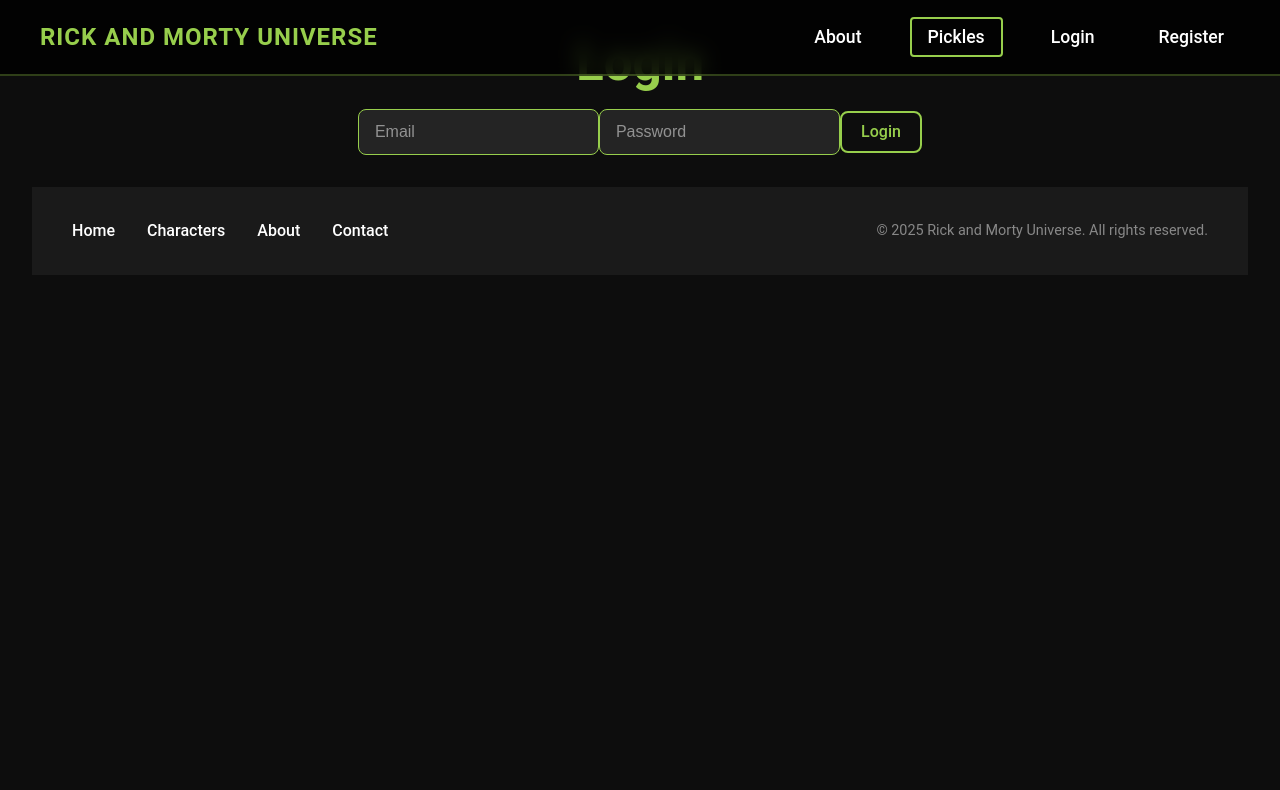
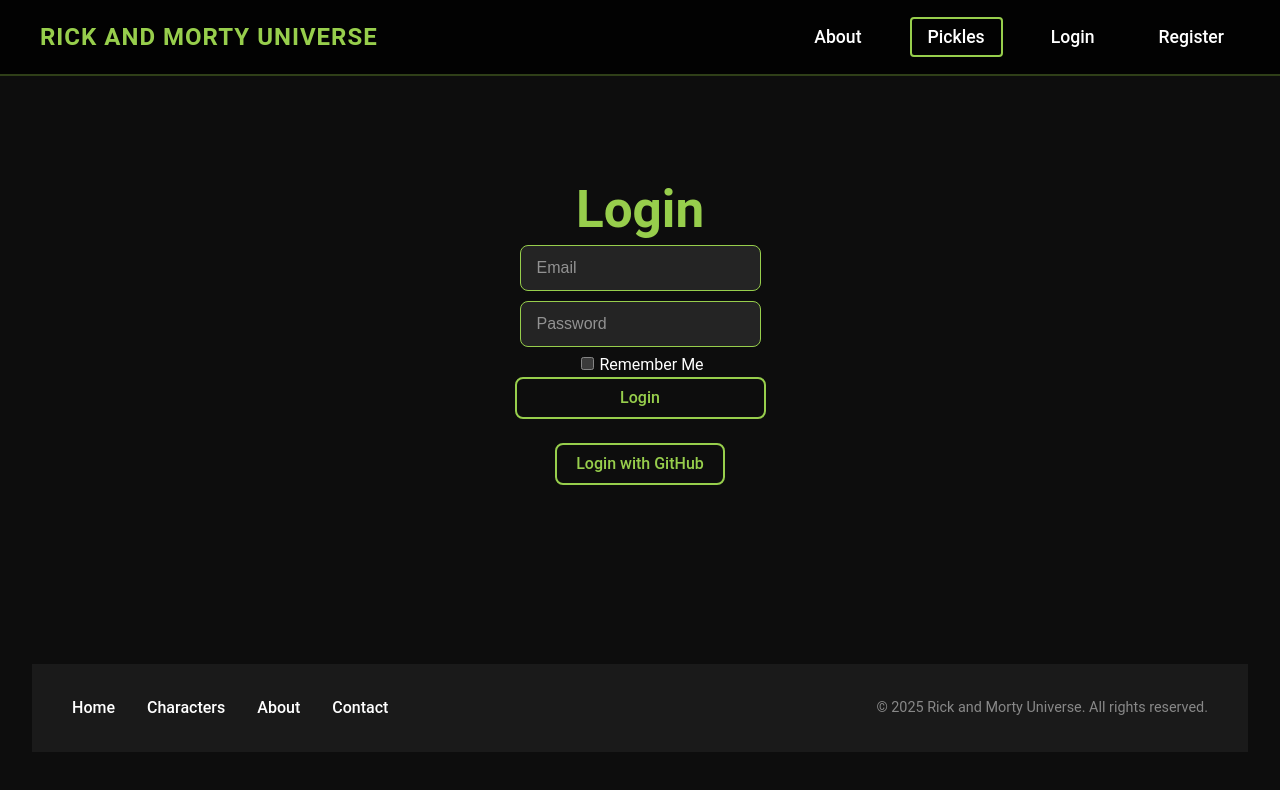
Before and after one commit to Rickverse-API-company/rick-and-morty-universe, a React (Vite) app: page /Login in a window 1280 px wide. Shown: the top 790 px of the page. Built offline with nearby package versions, Linux system fonts and the light colour scheme; no server answers.

Commit message:
add Login and register with github

```diff
--- /dev/null
+++ b/src/components/GitHubLogin.jsx
@@ -0,0 +1,28 @@
+import React from 'react';
+import { GithubAuthProvider, signInWithPopup } from 'firebase/auth';
+import { auth } from '../config/FirebaseConfig';
+import { useNavigate } from 'react-router-dom';
+
+const GitHubLogin = () => {
+    const navigate = useNavigate();
+
+    const handleGitHubLogin = () => {
+        const provider = new GithubAuthProvider();
+        signInWithPopup(auth, provider)
+            .then((result) => {
+                console.log('GitHub User:', result.user);
+                navigate('/');
+            })
+            .catch((error) => {
+                console.error('Error with GitHub login:', error);
+            });
+    };
+
+    return (
+        <button onClick={handleGitHubLogin}>
+            Login with GitHub
+        </button>
+    );
+};
+
+export default GitHubLogin;
--- a/src/components/Login.jsx
+++ b/src/components/Login.jsx
@@ -1,17 +1,28 @@
 import React, { useState } from 'react';
-import { signInWithEmailAndPassword } from 'firebase/auth';
+import {
+    signInWithEmailAndPassword,
+    setPersistence,
+    browserLocalPersistence,
+    browserSessionPersistence
+} from 'firebase/auth';
 import { auth } from '../config/FirebaseConfig';
 import { useNavigate } from 'react-router-dom';
+import GitHubLogin from './GitHubLogin';
+
 
 const Login = () => {
     const [email, setEmail] = useState('');
     const [password, setPassword] = useState('');
+    const [rememberMe, setRememberMe] = useState(false);
     const [error, setError] = useState('');
     const navigate = useNavigate();
 
     const handleSubmit = (e) => {
         e.preventDefault();
-        signInWithEmailAndPassword(auth, email, password)
+
+        const persistence = rememberMe ? browserLocalPersistence : browserSessionPersistence;
+        setPersistence(auth, persistence)
+            .then(() => signInWithEmailAndPassword(auth, email, password))
             .then((userCredential) => {
                 console.log('User Logged:', userCredential.user);
                 navigate('/');
@@ -23,9 +34,9 @@
     };
 
     return (
-        <div>
+        <div className="login-container">
             <h1>Login</h1>
-            <form onSubmit={handleSubmit}>
+            <form onSubmit={handleSubmit} className="login-form">
                 <input
                     type="email"
                     placeholder="Email"
@@ -40,9 +51,19 @@
                     onChange={(e) => setPassword(e.target.value)}
                     required
                 />
+                <label>
+                    <input
+                        type="checkbox"
+                        checked={rememberMe}
+                        onChange={(e) => setRememberMe(e.target.checked)}
+                    />
+                    Remember Me
+                </label>
                 <button type="submit">Login</button>
-                {error && <p>asdsada</p>}
+                {error && <p className="error">{error}</p>}
             </form>
+            <br/>
+            <GitHubLogin />
         </div>
     );
 };
--- a/src/components/NavBar.css
+++ b/src/components/NavBar.css
@@ -86,6 +86,15 @@
     pointer-events: none;
     animation: fall 3s linear forwards;
 }
+.nav-user{
+display: flex;
+align-items: center;
+flex-direction: row-reverse;
+}
+.nav-user-name{
+    margin: 0.5rem;
+    margin-left: 35px;
+}
 
 @keyframes fall {
     0% {
--- a/src/components/NavBar.jsx
+++ b/src/components/NavBar.jsx
@@ -78,7 +78,7 @@
 
                     {currentUser ? (
                         <div className="nav-user">
-                            <span className="nav-user-name">Welcome, {currentUser.email}</span>
+                            <span className="nav-user-name"><h4>{currentUser.displayName || currentUser.email}</h4></span>
                             <button onClick={handleLogout} className="nav-link">Logout</button>
                         </div>
                     ) : (
--- a/src/components/Register.jsx
+++ b/src/components/Register.jsx
@@ -1,5 +1,10 @@
 import React, { useState } from 'react';
-import { createUserWithEmailAndPassword, updateProfile } from 'firebase/auth';
+import {
+    createUserWithEmailAndPassword,
+    updateProfile,
+    GithubAuthProvider,
+    signInWithPopup
+} from 'firebase/auth';
 import { auth } from '../config/FirebaseConfig';
 import { useNavigate } from 'react-router-dom';
 
@@ -29,10 +34,23 @@
             });
     };
 
+    const handleGitHubRegister = () => {
+        const provider = new GithubAuthProvider();
+        signInWithPopup(auth, provider)
+            .then((result) => {
+                console.log('GitHub user registered:', result.user);
+                navigate('/');
+            })
+            .catch((err) => {
+                console.error('Error during GitHub registration:', err);
+                setError(err.message);
+            });
+    };
+
     return (
-        <div>
+        <div className='login-container'>
             <h1>Register</h1>
-            <form onSubmit={handleSubmit}>
+            <form onSubmit={handleSubmit} className='login-form'>
                 <input
                     type="text"
                     placeholder="Name (optional)"
@@ -54,8 +72,10 @@
                     required
                 />
                 <button type="submit">Register</button>
-                {error && <p>{error}</p>}
+                {error && <p className="error">{error}</p>}
             </form>
+            <br/>
+            <button onClick={handleGitHubRegister}>Register with GitHub</button>
         </div>
     );
 };
--- a/src/index.css
+++ b/src/index.css
@@ -48,7 +48,6 @@
 h1, h2, h3, h4, h5, h6 {
   color: var(--primary-color);
   line-height: 1.2;
-  margin-bottom: 1rem;
 }
 
 h1 {
@@ -87,6 +86,7 @@
 }
 
 input, textarea {
+  margin: 5px;
   background-color: var(--card-background);
   border: 1px solid var(--primary-color);
   border-radius: 8px;
@@ -117,3 +117,15 @@
 .card:hover {
   transform: translateY(-4px);
 }
+
+/* Login.css & register.css */
+.login-container {
+  display: flex;
+  flex-direction: column;
+  justify-content: center;
+  align-items: center;
+  min-height: 75vh;
+}
+.login-form{
+  display: grid;
+}
```
Also changed, not shown: 1 other file (tests, documents, lock files or other folders).
